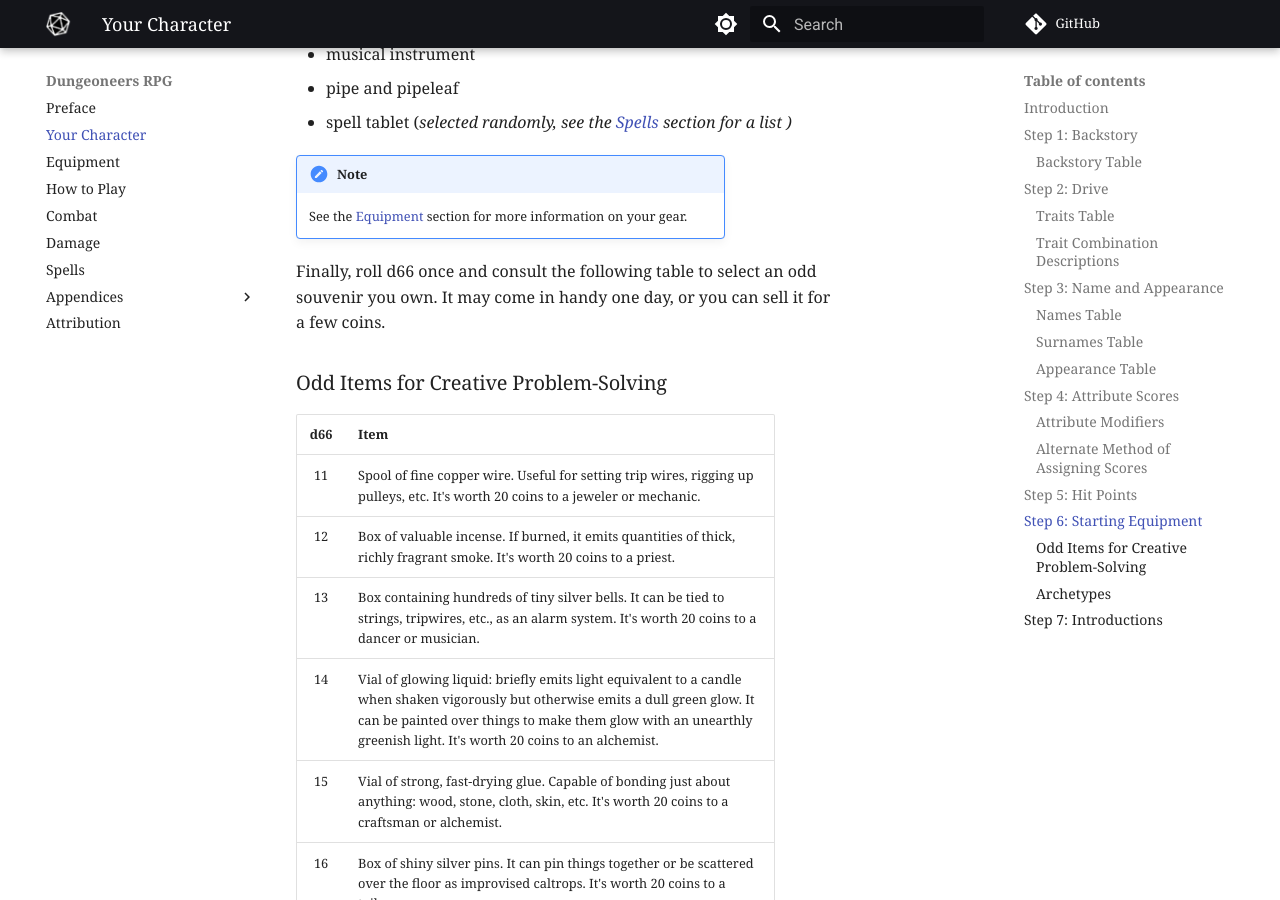
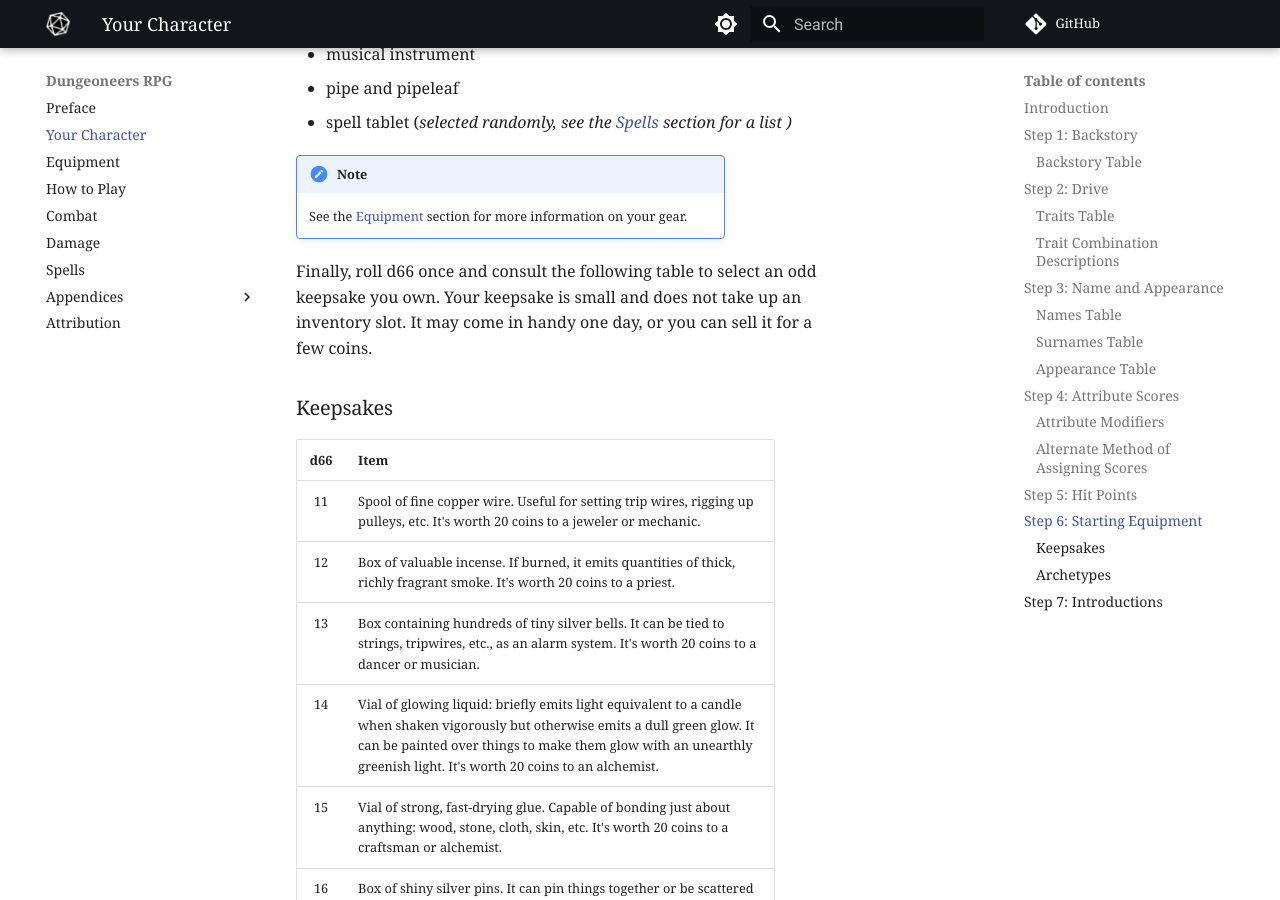
Before and after one commit to joemoose/dungeoneers.d20, an MkDocs documentation site: the page built from docs/character.md, in a window 1280 px wide and 900 px high, scrolled down 8279 px. Built offline with MkDocs 1.6.1 and Material for MkDocs 9.7.7, drawn with Linux system fonts in a browser that asks for light colours; comment, search, counter and statistics services are not loaded.

Commit message:
keepsakes

```diff
--- a/docs/attribution.md
+++ b/docs/attribution.md
@@ -18,9 +18,9 @@ Dungeoneers builds upon the trailblazing creativity of Yochai Gal’s *[Cairn](h
 
 - Equipment adapted from *[Dungeon World](https://dungeon-world.com/)*, by Adam Koebel and Sage LaTorra.
 
+- Keepsakes adapted from [“When All You Have is a Hammer”](http://udan-adan.blogspot.com/2018/02/when-all-you-have-is-hammer-item-based.html), *Against the Wicked City*, 4 February 2018, by Joseph Manola.
+
 - Luck mechanism adapted from *[Spellburn and Battlescars](https://xenio-in-a-bottle.itch.io/sab)* by Luís Fernando Anizello and Matheus Henrique Morais.
-
-- Mementos adapted from [“When All You Have is a Hammer”](http://udan-adan.blogspot.com/2018/02/when-all-you-have-is-hammer-item-based.html), *Against the Wicked City*, 4 February 2018, by Joseph Manola.
 
 - Physical mutations adapted from *[Vaults of Vaarn #1](https://graculusdroog.itch.io/vaults-of-vaarn)* by Leo Hunt.
 
--- a/docs/backgrounds/outrider.md
+++ b/docs/backgrounds/outrider.md
@@ -25,7 +25,7 @@ Your coin comes from escorting caravans, tracking fugitives, or lending your bla
 | **3** | **To the death, always**: You never back down from a fight, no matter the odds. Take a **Death-Whistle**, 1 charge. Its scream frightens away all who hear it (save WIL or flee). **Recharge**: Capture the final breath of a dying warrior. |
 | **4** | **Revere the Dead**: Death is a journey we all take, and it deserves respect. Take an extra **30 coins**. You always place two coins on the eyelids of a slain foe. |
 | **5** | **Loyalty to the work**: Your word is your bond. Once you've accepted a job, you see it through to the end. Take a weathered **Tally Stick**. Once a vow is marked unto its face, the stick hardens into iron (d8) until the vow is complete. The stick will snap in half if the vow is ever broken. |
-| **6** | **Always pay your debts**: You always repay what you owe, whether in coin or kind. You expect nothing less from all others. Take a **Ledger**, and roll a second time on the **odd starting gear** table. |
+| **6** | **Always pay your debts**: You always repay what you owe, whether in coin or kind. You expect nothing less from all others. Take a **Ledger**, and roll a second time on the **Keepsakes** table. |
 
 
 ## What breed is your horse?
--- a/docs/character.md
+++ b/docs/character.md
@@ -228,9 +228,9 @@ Choose **three** more items from the following list. You may choose an item more
 
 	See the [Equipment](equipment.md) section for more information on your gear.
 
-Finally, roll d66 once and consult the following table to select an odd souvenir you own. It may come in handy one day, or you can sell it for a few coins.
+Finally, roll d66 once and consult the following table to select an odd keepsake you own. Your keepsake is small and does not take up an inventory slot. It may come in handy one day, or you can sell it for a few coins.
 
-### Odd Items for Creative Problem-Solving
+### Keepsakes
 
 | d66 | Item |
 | :-: | :-- |
```
Also changed, not shown: docs/backgrounds/mountebank.md (+1 -1 lines).
